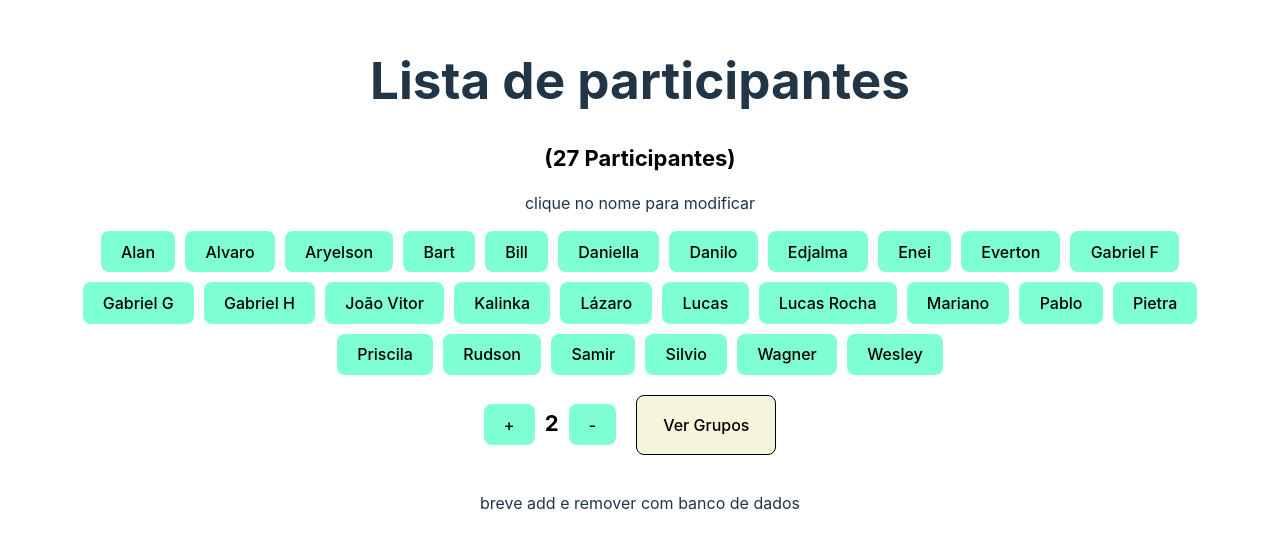
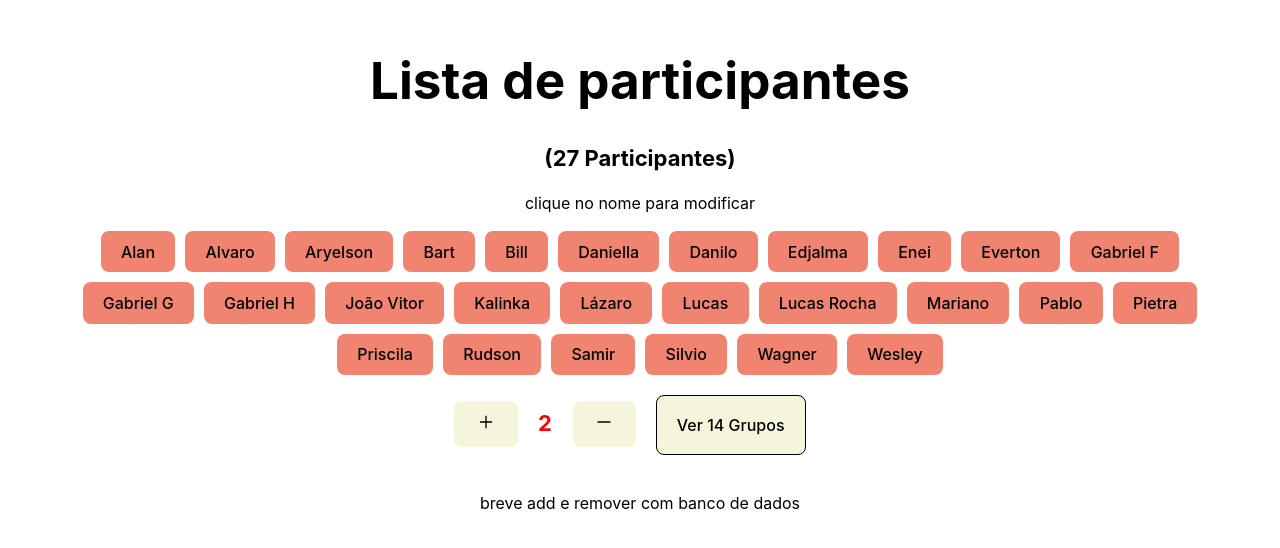
Before and after one commit to bartomsilva/sortearGrupos, a React (Vite) app: page / in a window 1280 px wide. Shown: the part 126-674 px from the top of the page. Built offline with nearby package versions, Linux system fonts and the light colour scheme.

Commit message:
add informações sobre grupos formados, cor no contador

```diff
--- a/package.json
+++ b/package.json
@@ -12,6 +12,7 @@
   "dependencies": {
     "react": "^18.2.0",
     "react-dom": "^18.2.0",
+    "react-icons": "^4.11.0",
     "styled-components": "^6.1.0"
   },
   "devDependencies": {
--- a/src/App.jsx
+++ b/src/App.jsx
@@ -4,6 +4,7 @@ import { peoples } from "./data/peoples";
 import * as s from "./styled";
 import { CardPeoples } from "./components/CardPeoples";
 import { CreateGroups } from "./components/CreateGroups";
+import * as i from "react-icons/ai"
 
 function App() {
   const [names, setNames] = useState(peoples);
@@ -27,7 +28,7 @@ function App() {
           seeGroup ?
             <>
               <h1>Grupos Formados</h1>
-              <s.SubTitle>({Math.ceil(names.length/counter)} Grupos)</s.SubTitle>
+              <s.SubTitle>({Math.ceil(names.length / counter)} Grupos)</s.SubTitle>
             </>
             :
             <>
@@ -56,15 +57,18 @@ function App() {
         <div>
           {!seeGroup &&
             <>
-              <s.Button onClick={() => plus()}>+</s.Button>
-              <s.SubTitle>{counter}</s.SubTitle>
-              <s.Button onClick={() => minus()}>-</s.Button>
+              <s.ButtonCounter onClick={() => plus()}><i.AiOutlinePlus /></s.ButtonCounter>
+              <s.Counter color={names.length % counter == 0 ? "#005600" : "#f00"}>{counter}</s.Counter>
+              <s.ButtonCounter onClick={() => minus()}><i.AiOutlineMinus /></s.ButtonCounter>
             </>
           }
           <s.ButtonGroup onClick={() => setSeeGroup(!seeGroup)}>
-            {!seeGroup ? "Ver Grupos" : "Ver lista de Participantes"}
+            {!seeGroup ?
+              "Ver " + Math.ceil(names.length / counter)+" Grupos"
+              :
+              "Ver lista de Participantes"
+            }
           </s.ButtonGroup>
-
           <s.ContainerGroups>
             {
               seeGroup &&
--- a/src/index.css
+++ b/src/index.css
@@ -3,9 +3,9 @@
   line-height: 1.5;
   font-weight: 400;
 
-  color-scheme: light dark;
-  color: rgba(255, 255, 255, 0.87);
-  background-color: #242424;
+  /* color-scheme: light dark; */
+  /* color: rgba(255, 255, 255, 0.87); */
+  /* background-color: #000000;  */
 
   font-synthesis: none;
   text-rendering: optimizeLegibility;
@@ -39,7 +39,7 @@ h1 {
 
 
 
-@media (prefers-color-scheme: light) {
+/* @media (prefers-color-scheme: light) {
   :root {
     color: #213547;
     background-color: #ffffff;
@@ -50,4 +50,4 @@ h1 {
   button {
     background-color: #f9f9f9;
   }
-}
+} */
--- a/src/styled.js
+++ b/src/styled.js
@@ -22,6 +22,12 @@ export const SubTitle = styled.span`
   font-weight: 700;
   padding: 10px;
 `;
+
+export const Counter = styled(SubTitle)`
+  display: inline-block;
+  min-width:35px;
+  color: ${(props)=> props.color}
+`
 export const Button = styled.button`
   border-radius: 8px;
   border: 1px solid transparent;
@@ -29,7 +35,7 @@ export const Button = styled.button`
   font-size: 1em;
   font-weight: 500;
   font-family: inherit;
-  background-color: aquamarine;
+  background-color: #f18470;
   cursor: pointer;
   transition: border-color 0.25s;
   &:hover {
@@ -41,9 +47,14 @@ export const Button = styled.button`
   }
 `;
 
+export const ButtonCounter = styled(Button)`
+  background-color: beige;
+  font-size: 18px;
+`
 export const ButtonList = styled(Button)`
-  background-color: aquamarine;
-  font-size: 20px;
+  background-color: #f18470;
+  font-size: 18px;
+  font-weight: 700;
   width: fit-content;
 `
 export const ButtonSE = styled(Button)`
@@ -53,7 +64,7 @@ export const ButtonGroup = styled(Button)`
   background-color: beige;
   margin: 20px;
   height: 60px;
-  width: 140px;
+  min-width: 150px;
   border: 1px solid black;
 `
 export const Input = styled.input`
```
Also changed, not shown: 2 other files (tests, documents, lock files or other folders).
